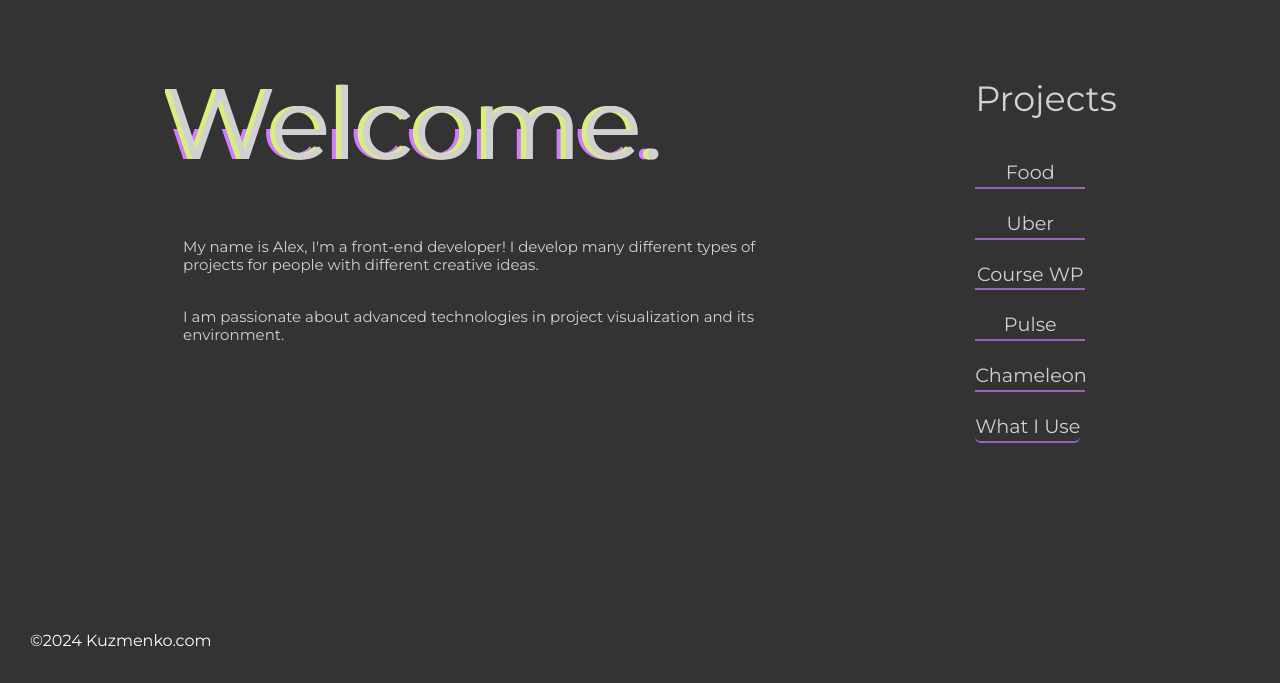
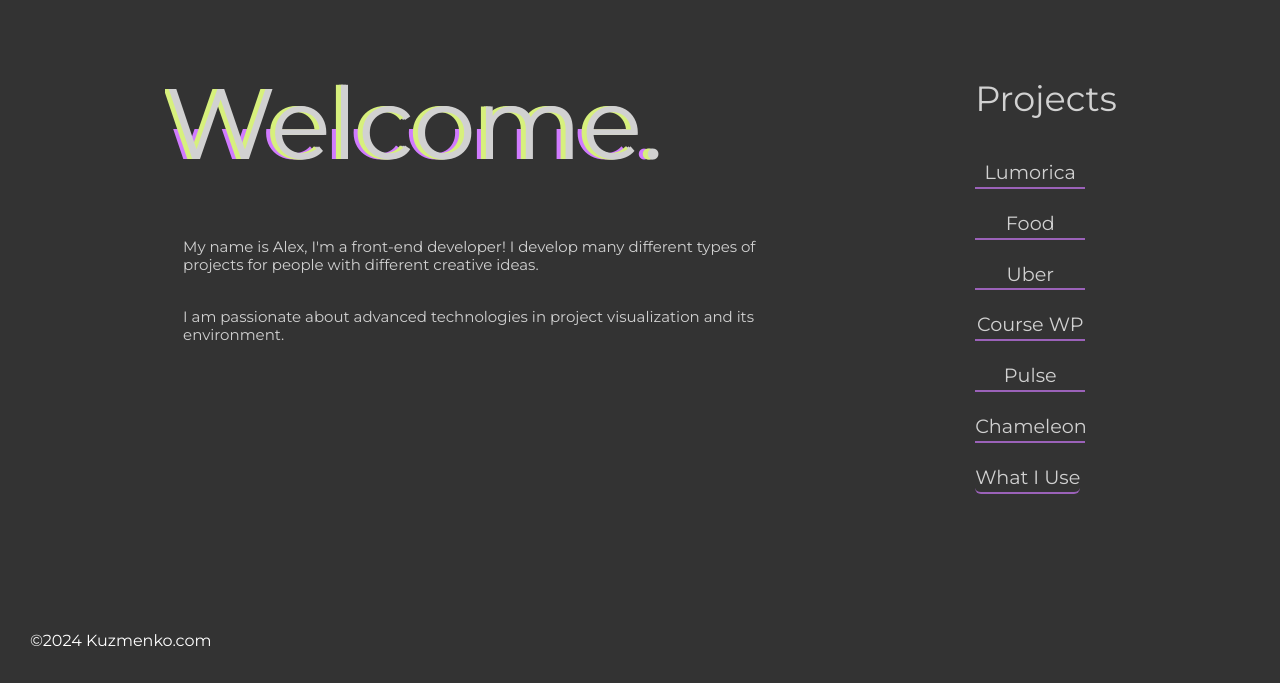
Before and after one commit to AlexKuzmenk0/Portfolio-2025, a plain HTML site: page index.html in a window 1280 px wide. Shown: the part 117-800 px from the top of the page. Drawn offline with nearby package versions, Linux system fonts and the light colour scheme.

Commit message:
lumorica

```diff
--- a/index.html
+++ b/index.html
@@ -95,6 +95,7 @@
             <div class="main_projects">
               <h2>Projects</h2>
               <div class="main_projects_items">
+                <a href="lumorica" href='https://lumorica.netlify.app'>Lumorica</a>
                 <a class='food' href="https://food-kelpie.netlify.app">Food</a>
                 <a class="uber" href="https://uber-proj.netlify.app">Uber</a>
                 <a class="course-wp" href="https://course-wp.netlify.app"
```
